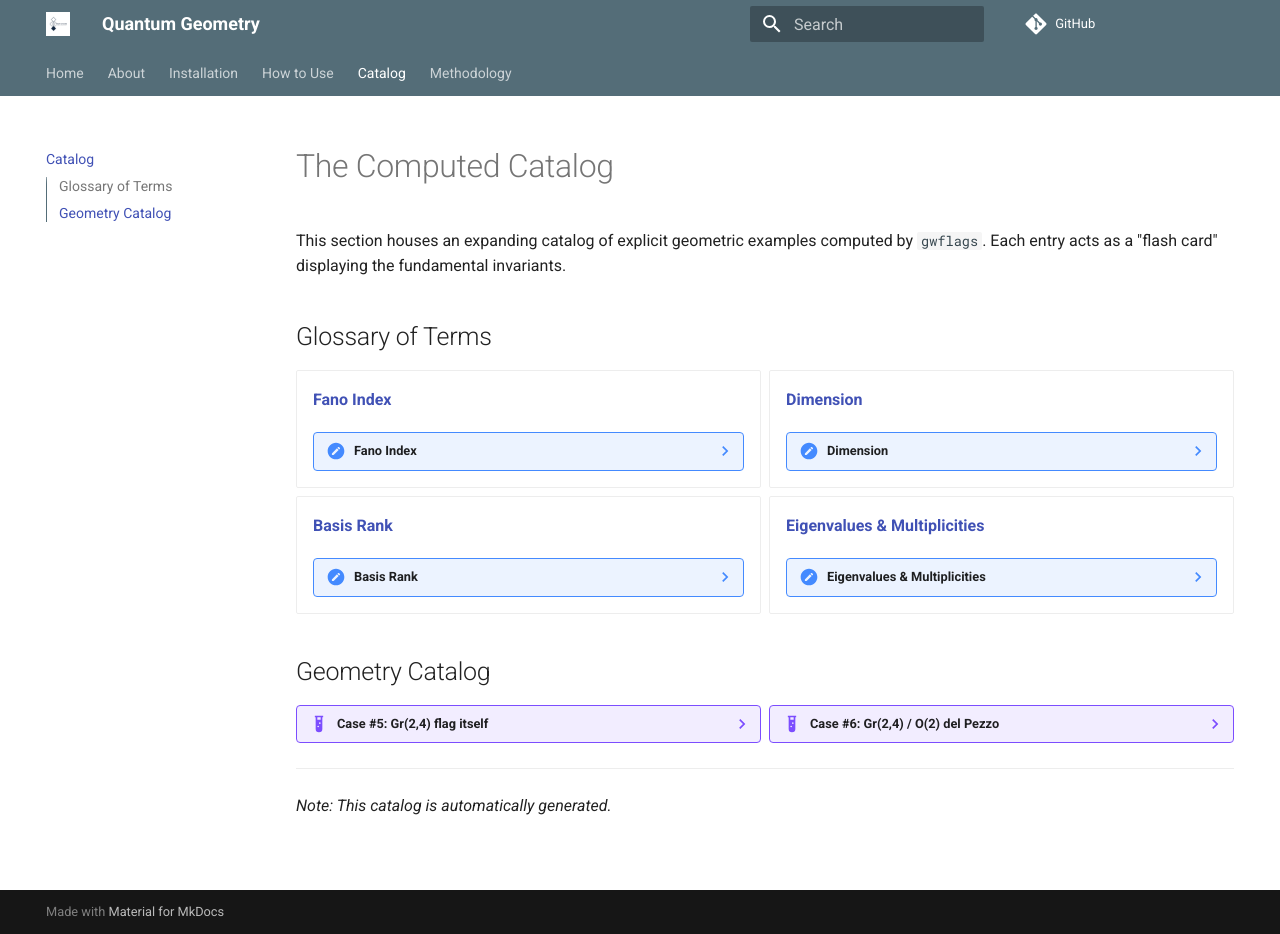
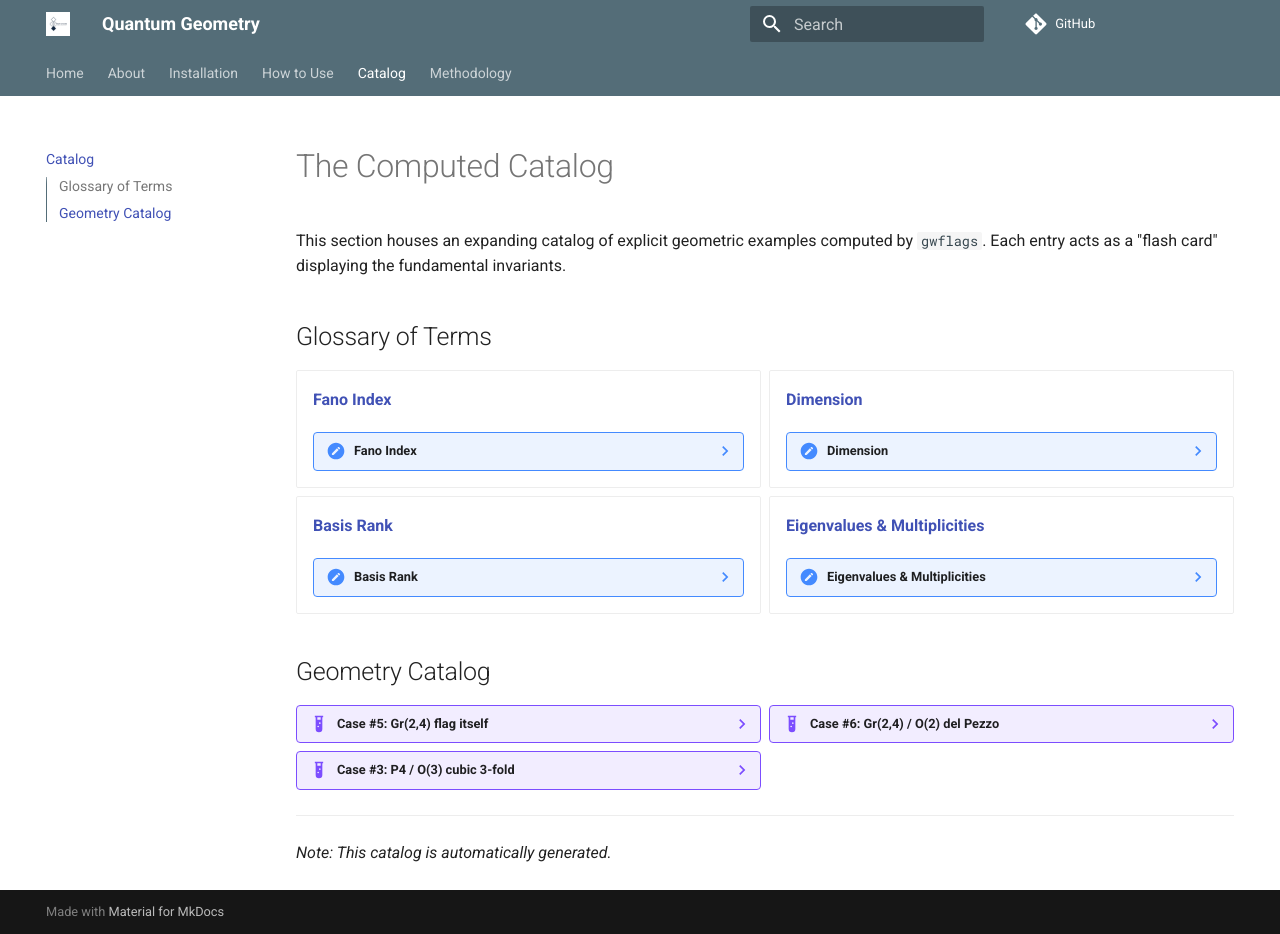
Before and after one commit to leonardofcavenaghi/atomicdecompositions, an MkDocs documentation site: the page built from docs/catalog.md, in a window 1280 px wide and 934 px high. Built offline with MkDocs 1.6.1 and Material for MkDocs 9.7.7, drawn with Linux system fonts in a browser that asks for light colours; comment, search, counter and statistics services are not loaded; some of the changed lines change nothing that is shown.

Commit message:
Auto-update catalog with new case

```diff
--- a/docs/catalog.md
+++ b/docs/catalog.md
@@ -56,6 +56,23 @@ This section houses an expanding catalog of explicit geometric examples computed
     - **Eigenvalues:** -8.0 (mult: 1), 8.0 (mult: 1), 0.0 (mult: 2)
 
 
+??? example "Case #3: P4 / O(3)  cubic 3-fold"
+    - **Ambient Space:** `A4`
+    - **Dimension:** 3
+    - **Fano Index:** 2
+    - **Basis Rank:** 5
+    - **Eigenvalues:** -10.392 (mult: 1), 10.392 (mult: 1), 0.0 (mult: 2)
+    - **Hodge Diamond ($h^{p,q}$):**
+        $$
+        \begin{pmatrix}
+        1 & 0 & 0 & 0 \\
+        0 & 1 & 5 & 0 \\
+        0 & 5 & 1 & 0 \\
+        0 & 0 & 0 & 1 \\
+        \end{pmatrix}
+        $$
+
+
 </div>
 
 ***
```
